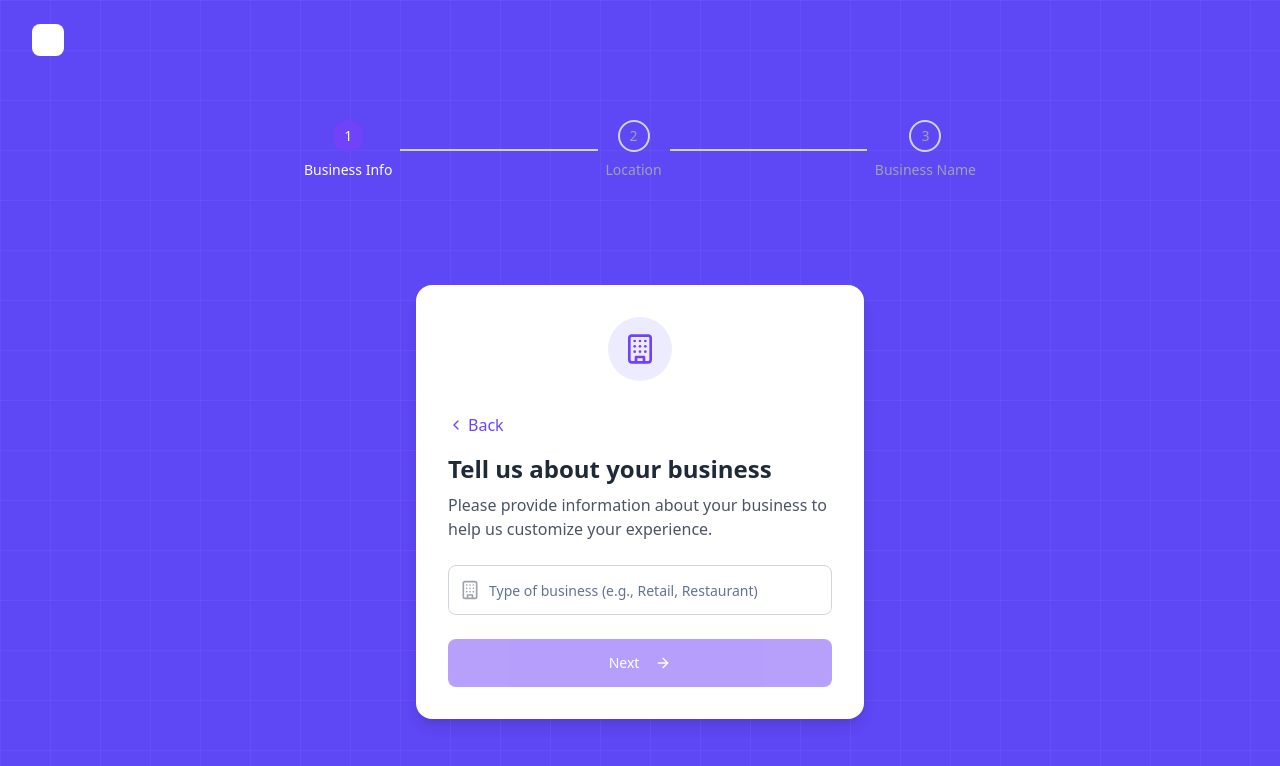
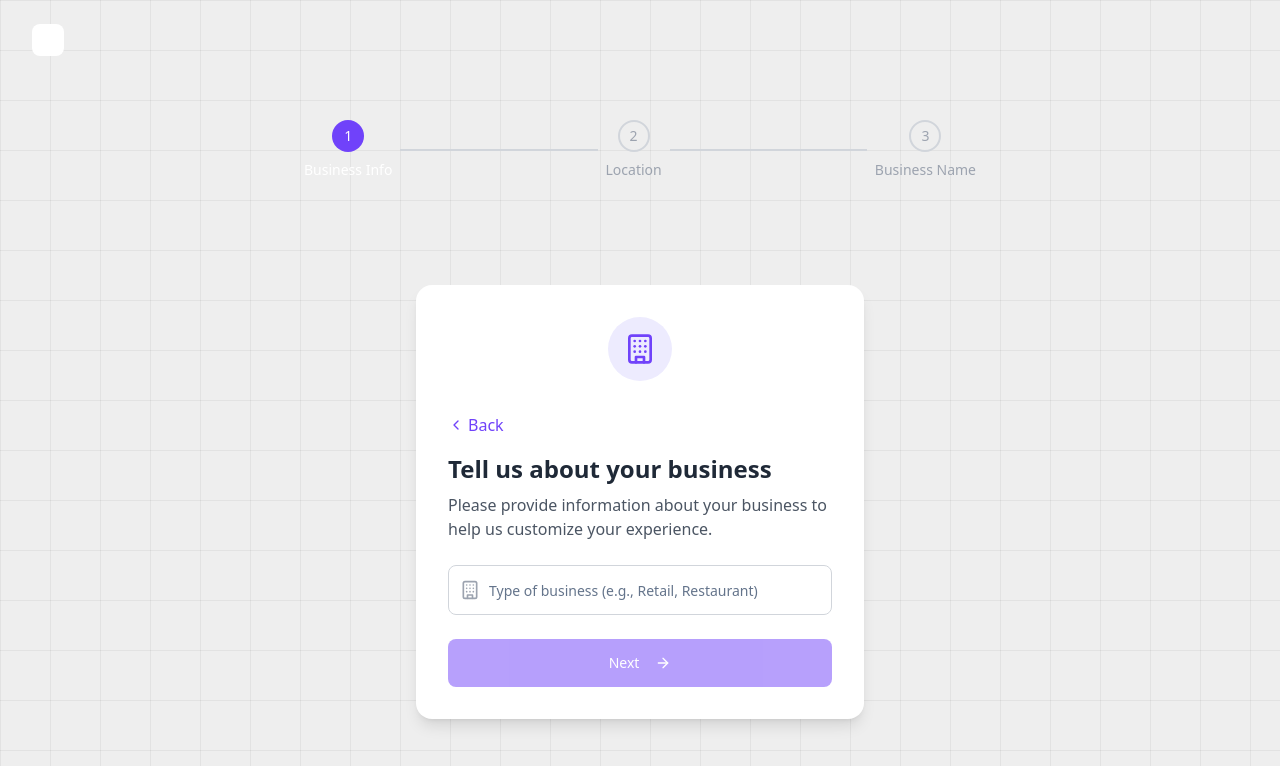
Before and after one commit to BuildLab-tech/business-glimpse-cloner, a React (Vite) app: page /register/business-info in a window 1280 px wide. Shown: the top 766 px of the page. Built offline with nearby package versions, Linux system fonts and the light colour scheme.

Commit message:
Fix: Update background color
Update the background color to off white.

```diff
--- a/src/index.css
+++ b/src/index.css
@@ -79,10 +79,11 @@
 
 /* Custom backdrop for the registration page */
 .bg-grid {
+  background-color: #eee;
   background-size: 50px 50px;
   background-image:
-    linear-gradient(to right, rgba(255, 255, 255, 0.05) 1px, transparent 1px),
-    linear-gradient(to bottom, rgba(255, 255, 255, 0.05) 1px, transparent 1px);
+    linear-gradient(to right, rgba(0, 0, 0, 0.05) 1px, transparent 1px),
+    linear-gradient(to bottom, rgba(0, 0, 0, 0.05) 1px, transparent 1px);
 }
 
 /* Animations */
--- a/src/pages/BusinessInfoPage.tsx
+++ b/src/pages/BusinessInfoPage.tsx
@@ -23,7 +23,7 @@ const BusinessInfoPage = () => {
   };
 
   return (
-    <div className="min-h-screen flex flex-col bg-theme bg-grid">
+    <div className="min-h-screen flex flex-col bg-[#eee] bg-grid">
       <LandingHeader />
 
       <div className="mt-4">
--- a/src/pages/BusinessNamePage.tsx
+++ b/src/pages/BusinessNamePage.tsx
@@ -27,7 +27,7 @@ const BusinessNamePage = () => {
   };
 
   return (
-    <div className="min-h-screen flex flex-col bg-theme bg-grid">
+    <div className="min-h-screen flex flex-col bg-[#eee] bg-grid">
       <LandingHeader />
 
       <div className="mt-4">
```
